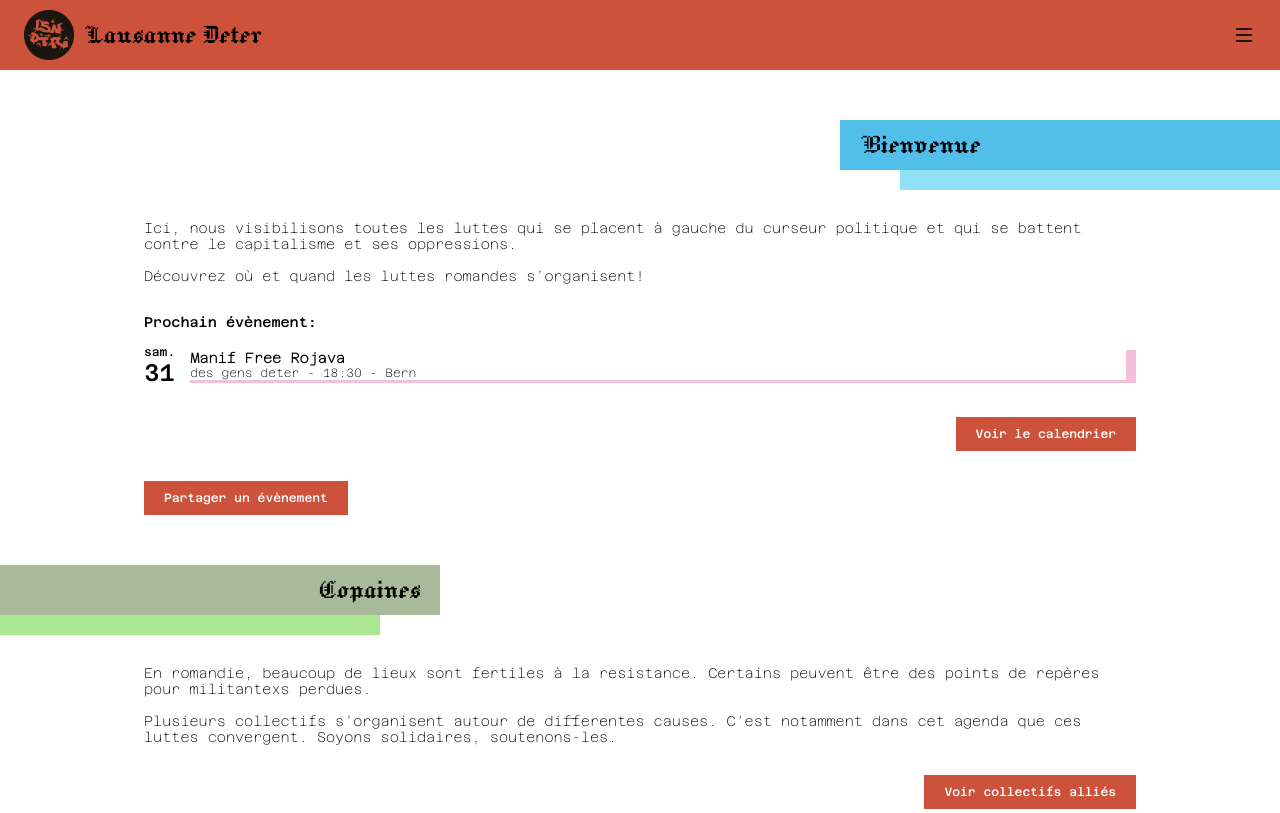
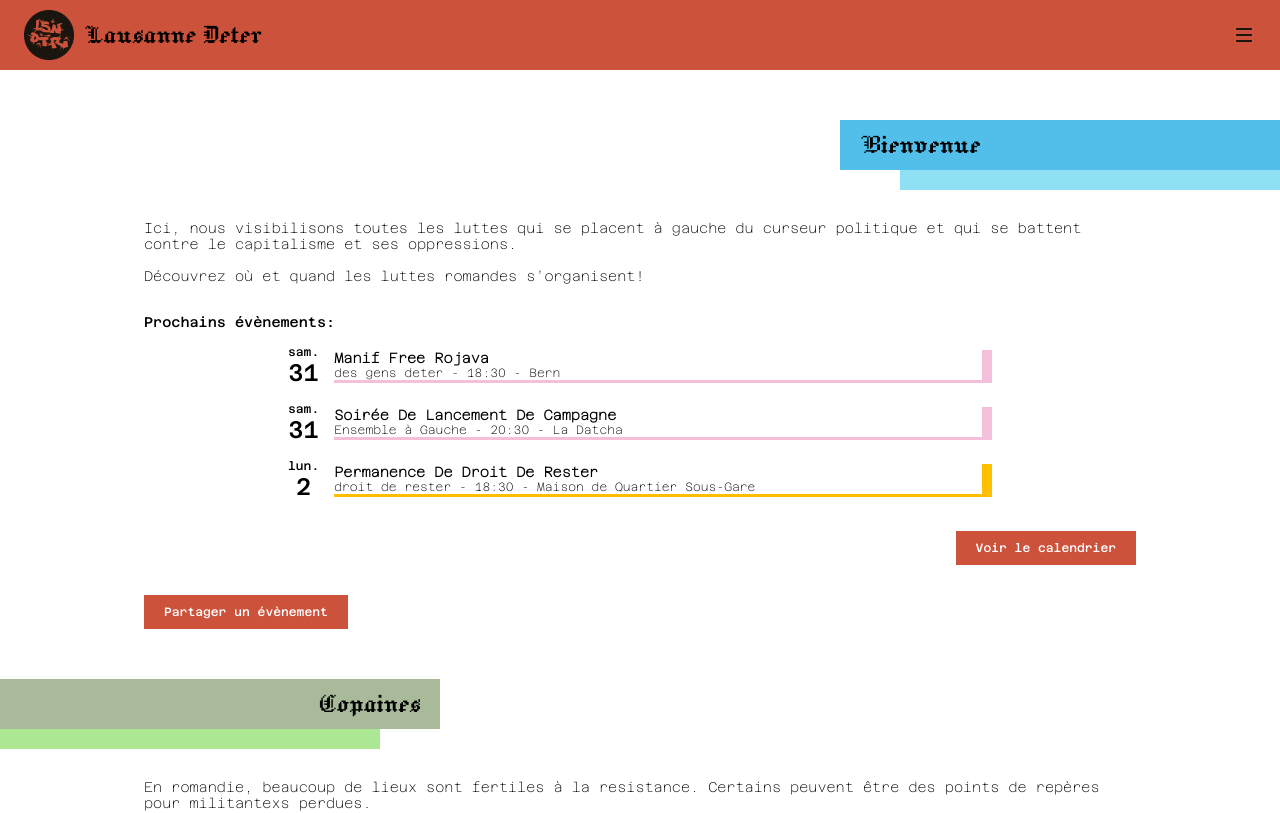
Before and after one commit to lausannedeter/lausannedeter, a Nuxt app: page / in a window 1280 px wide. Shown: the top 813 px of the page. Built offline with nearby package versions, Linux system fonts and the light colour scheme.

Commit message:
3 events on accueil

```diff
--- a/pages/index.vue
+++ b/pages/index.vue
@@ -1,7 +1,7 @@
 <script setup>
 const { categories, events, categoryMap, affiches } = useEvents()
 
-const EVENTS_LIMIT = 1
+const EVENTS_LIMIT = 3
 const upcomingEvent = useUpcomingEvents(events, categoryMap, EVENTS_LIMIT)
     .map(normalizeEventDates)
 
@@ -30,7 +30,7 @@ console.log(upcomingEvent)
                 </p>
             </div>
             <div class="event-section">
-                <h3 class="subtitle">Prochain évènement:</h3>
+                <h3 class="subtitle">Prochains évènements:</h3>
                 <transition-group name="eventsList" tag="div" v-if="upcomingEvent.length"
                     class="month-content-container">
                     <EventBlock v-for="event in upcomingEvent" :key="event.id" :event="event"></EventBlock>
@@ -146,6 +146,13 @@ console.log(upcomingEvent)
     gap: 15px;
 }
 
+.month-content-container {
+    display: flex;
+    flex-direction: column;
+    gap: 15px;
+    padding: 0 24px;
+}
+
 .buttons-container {
     display: flex;
     flex-direction: column;
@@ -182,6 +189,10 @@ console.log(upcomingEvent)
         padding: 0 72px;
     }
 
+    .month-content-container {
+        padding: 0 72px;
+    }
+
     .buttons-container {
         padding: 0 72px;
     }
@@ -199,6 +210,10 @@ console.log(upcomingEvent)
         padding: 0 144px;
     }
 
+    .month-content-container {
+        padding: 0 144px;
+    }
+
     .buttons-container {
         padding: 0 144px;
     }
```
